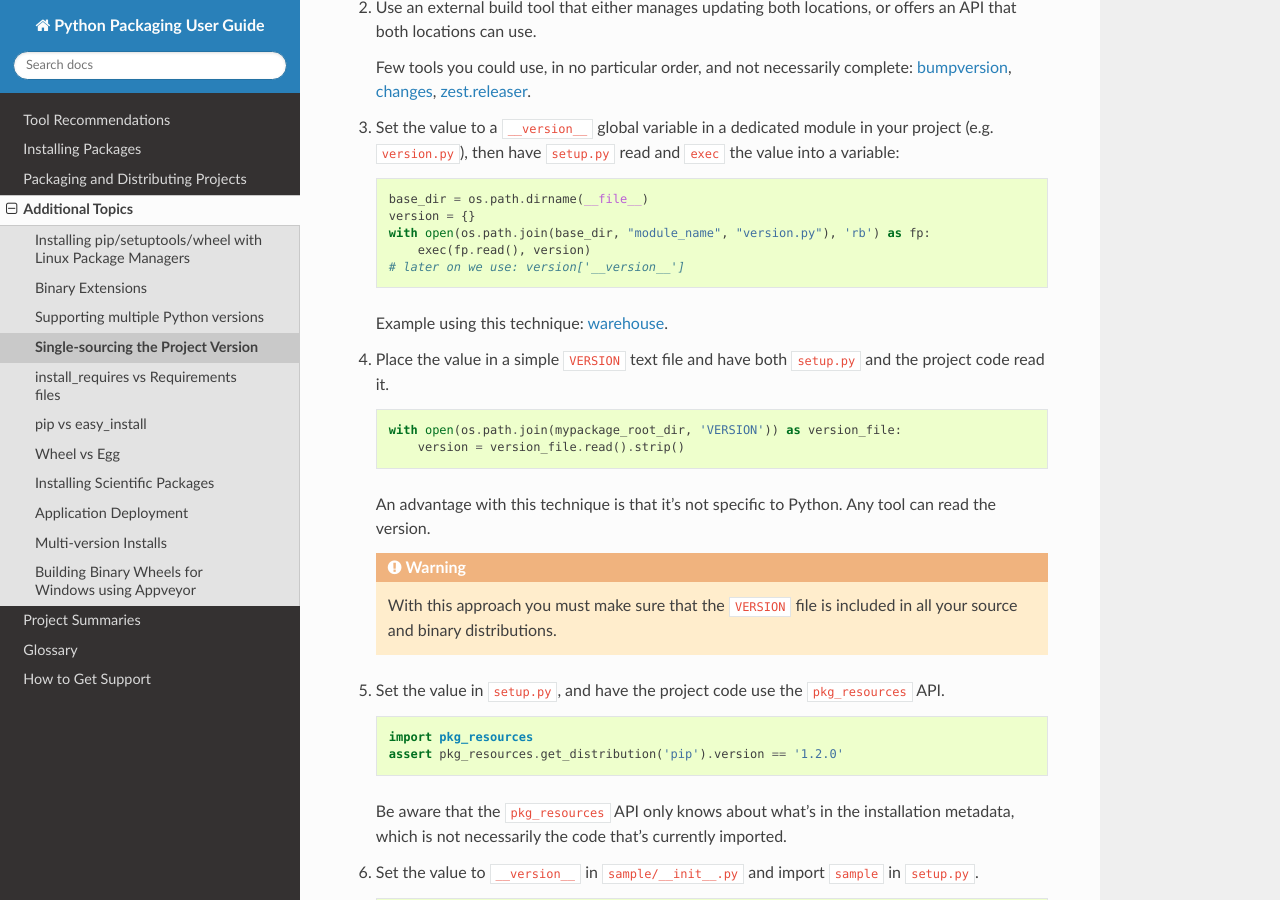
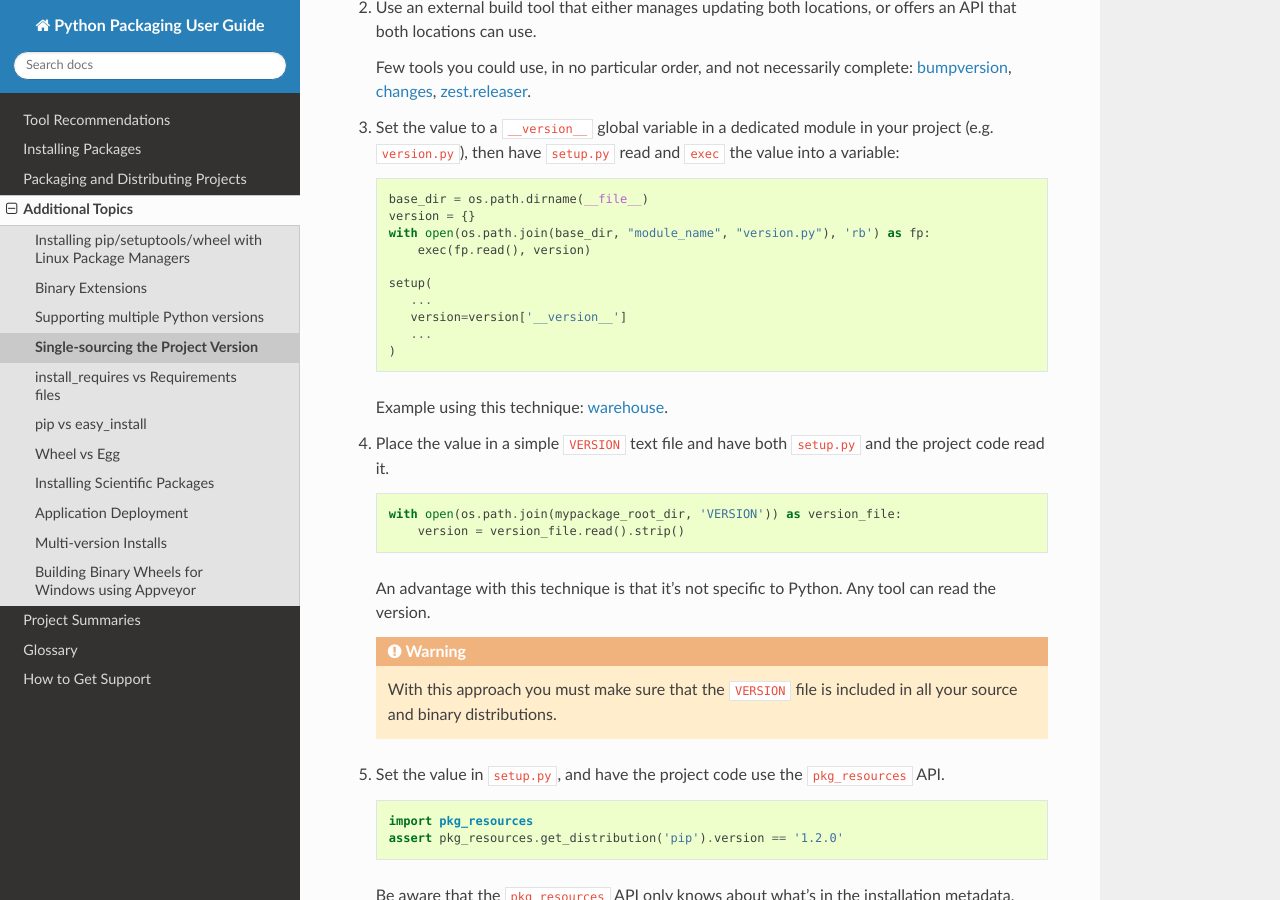
Before and after one commit to pypa/packaging.python.org, a Sphinx documentation site: the page built from source/single_source_version.rst, in a window 1280 px wide and 900 px high, scrolled down 721 px. Built offline with Sphinx 7.4.7 and the Read the Docs theme 2.0.0, drawn with Linux system fonts in a browser that asks for light colours; pages that are not in the unit, such as notebooks, are missing from menus.

Commit message:
explicitly show the `setup()` call like above

```diff
--- a/source/single_source_version.rst
+++ b/source/single_source_version.rst
@@ -47,7 +47,12 @@ number of your project:
         version = {}
         with open(os.path.join(base_dir, "module_name", "version.py"), 'rb') as fp:
             exec(fp.read(), version)
-        # later on we use: version['__version__']
+
+        setup(
+           ...
+           version=version['__version__']
+           ...
+        )
 
     Example using this technique: `warehouse <https://github.com/pypa/warehouse/blob/master/warehouse/__about__.py>`_.
 
```
